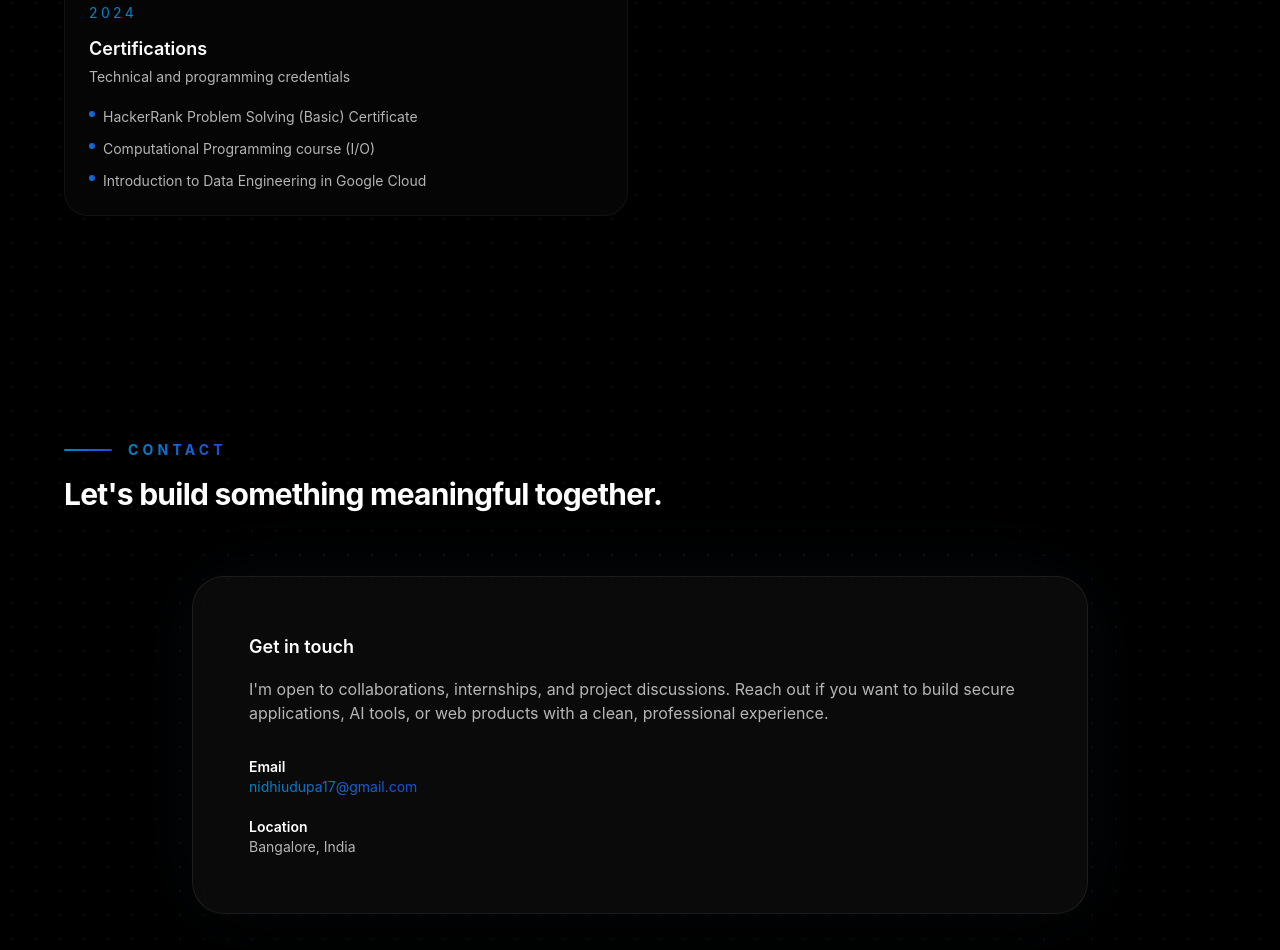
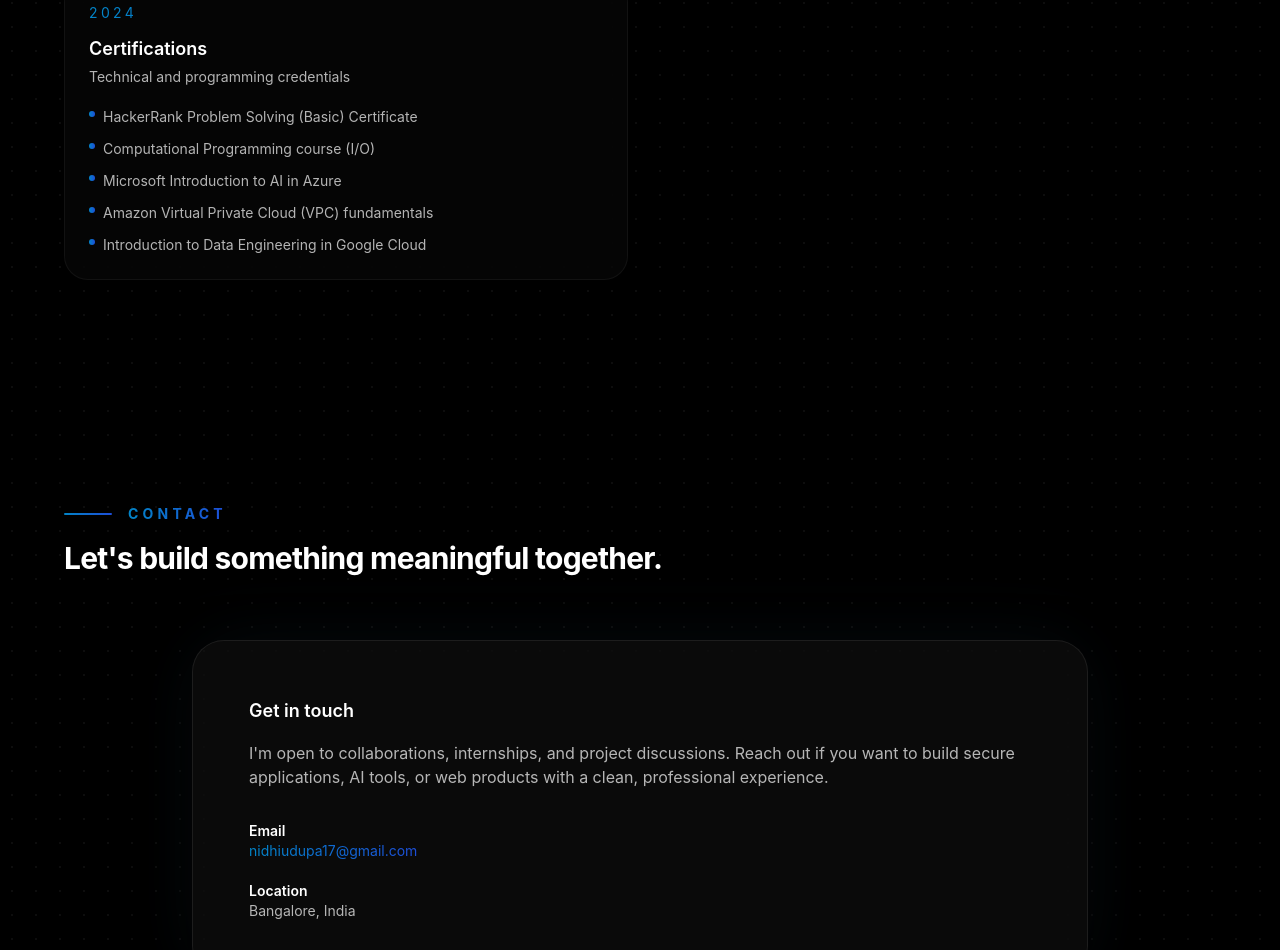
Before and after one commit to nidhinarasimha/nidhinarasimha.github.io, a React (Vite) app: page / in a window 1280 px wide. Shown: the part 4833-5783 px from the top of the page. Built offline with nearby package versions, Linux system fonts and the light colour scheme.

Commit message:
Update portfolio contents

```diff
--- a/src/data/portfolio.ts
+++ b/src/data/portfolio.ts
@@ -235,6 +235,8 @@ export const timeline: TimelineItem[] = [
     details: [
       'HackerRank Problem Solving (Basic) Certificate',
       'Computational Programming course (I/O)',
+      'Microsoft Introduction to AI in Azure',
+      'Amazon Virtual Private Cloud (VPC) fundamentals',
       'Introduction to Data Engineering in Google Cloud',
     ],
   },
```
